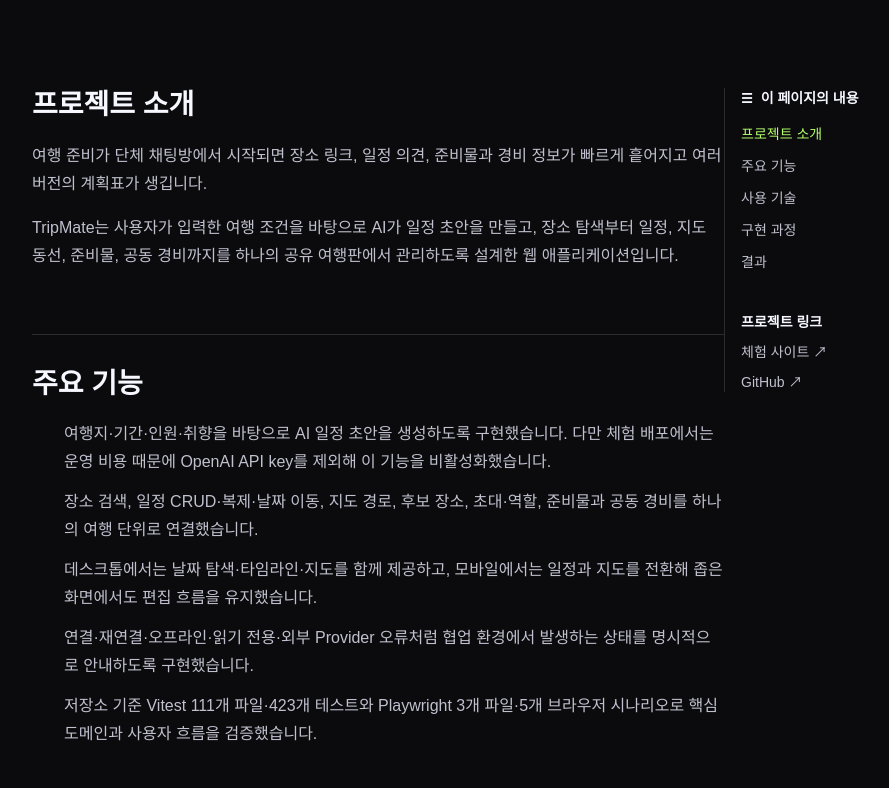
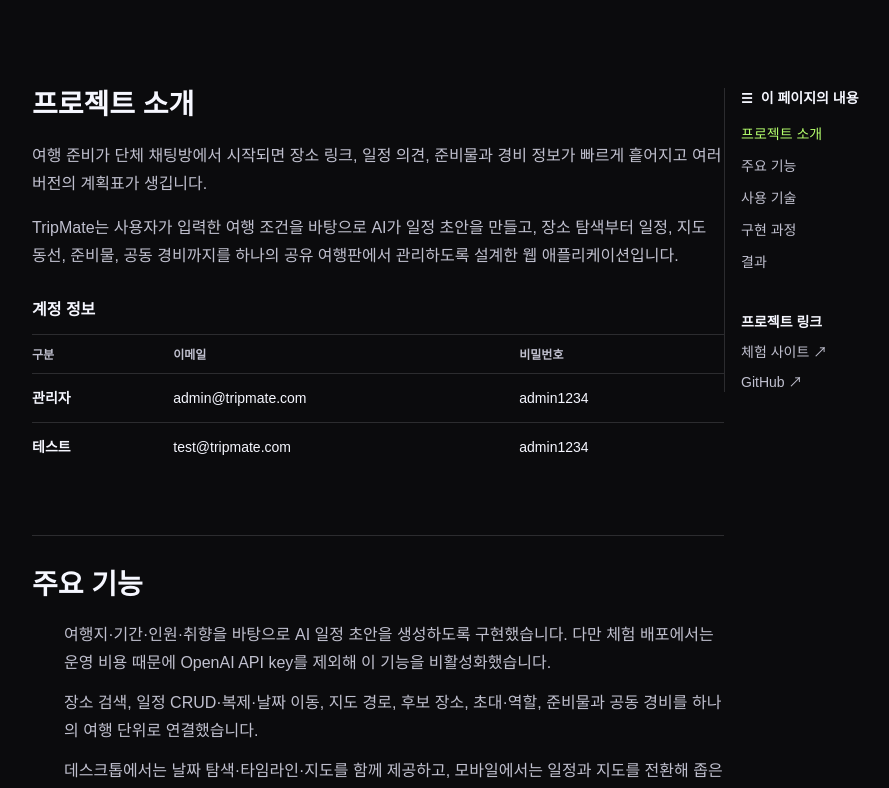
Before and after one commit to ddoniddoni/ddoni-resume, a Next.js app: page /projects/tripmate in a window 1280 px wide. Shown: the part 770-1558 px from the top of the page, without its empty margins (128-1017 px from the left). Built offline with nearby package versions, Linux system fonts and the light colour scheme; a web font is replaced by a local one.

Commit message:
feat(projects): add TripMate demo accounts

```diff
--- a/src/app/projects/[slug]/page.tsx
+++ b/src/app/projects/[slug]/page.tsx
@@ -148,6 +148,30 @@
               {project.background.map((paragraph) => (
                 <p key={paragraph}>{paragraph}</p>
               ))}
+              {project.demoAccounts && project.demoAccounts.length > 0 && (
+                <aside className="project-detail__demo" aria-labelledby="demo-accounts-title">
+                  <h3 id="demo-accounts-title" className="project-detail__demo-title">계정 정보</h3>
+                  <table className="project-detail__demo-table">
+                    <caption className="visually-hidden">TripMate 데모 계정 정보</caption>
+                    <thead>
+                      <tr>
+                        <th scope="col">구분</th>
+                        <th scope="col">이메일</th>
+                        <th scope="col">비밀번호</th>
+                      </tr>
+                    </thead>
+                    <tbody>
+                      {project.demoAccounts.map((account) => (
+                        <tr key={account.email}>
+                          <th scope="row">{account.role}</th>
+                          <td>{account.email}</td>
+                          <td>{account.password}</td>
+                        </tr>
+                      ))}
+                    </tbody>
+                  </table>
+                </aside>
+              )}
             </section>
 
             <section id="features">
--- a/src/content/site.ts
+++ b/src/content/site.ts
@@ -11,6 +11,12 @@
 export type ProjectTechnology = {
   name: string;
   description?: string;
+};
+
+export type ProjectDemoAccount = {
+  role: string;
+  email: string;
+  password: string;
 };
 
 export type Project = {
@@ -28,6 +34,7 @@
   previewImage?: ProjectPreviewImage;
   projectUrl?: string;
   repositoryUrl?: string;
+  demoAccounts?: ProjectDemoAccount[];
   featured?: boolean;
   background: string[];
   process: string[];
@@ -287,6 +294,10 @@
     },
     projectUrl: "https://tripmate-xi-six.vercel.app",
     repositoryUrl: "https://github.com/ddoniddoni/tripmate",
+    demoAccounts: [
+      { role: "관리자", email: "admin@tripmate.com", password: "admin1234" },
+      { role: "테스트", email: "test@tripmate.com", password: "admin1234" },
+    ],
     featured: true,
     background: [
       "여행 준비가 단체 채팅방에서 시작되면 장소 링크, 일정 의견, 준비물과 경비 정보가 빠르게 흩어지고 여러 버전의 계획표가 생깁니다.",
--- a/src/styles/projects/project-detail.scss
+++ b/src/styles/projects/project-detail.scss
@@ -298,6 +298,74 @@
     margin-block-start: 16px;
   }
 
+  .project-detail__demo {
+    margin-block-start: 28px;
+  }
+
+  .project-detail__demo-title {
+    margin: 0;
+    padding-block-end: 12px;
+    font-size: 16px;
+    font-weight: 600;
+    color: var(--paper);
+    line-height: 24px;
+    border-block-end: 1px solid var(--line);
+  }
+
+  .project-detail__demo-table {
+    display: grid;
+    margin-block: 0;
+    margin-inline: 0;
+    inline-size: 100%;
+    border-collapse: collapse;
+  }
+
+  .project-detail__demo-table thead,
+  .project-detail__demo-table tbody {
+    display: grid;
+  }
+
+  .project-detail__demo-table tr {
+    display: grid;
+    grid-template-columns: minmax(44px, 0.6fr) minmax(0, 1.55fr) minmax(0, 0.95fr);
+    gap: 12px;
+    padding-block: 14px;
+    border-block-start: 1px solid var(--line);
+  }
+
+  .project-detail__demo-table thead tr {
+    padding-block: 12px 10px;
+    border-block-start: 0;
+  }
+
+  .project-detail__demo-table th,
+  .project-detail__demo-table td {
+    min-inline-size: 0;
+    text-align: start;
+  }
+
+  .project-detail__demo-table thead th {
+    font-size: 12px;
+    font-weight: 600;
+    color: var(--paper-muted);
+    line-height: 16px;
+  }
+
+  .project-detail__demo-table tbody th {
+    font-size: 14px;
+    font-weight: 600;
+    color: var(--paper);
+    line-height: 20px;
+  }
+
+  .project-detail__demo-table td {
+    font-family: var(--mono-font);
+    font-size: 14px;
+    color: var(--paper);
+    line-height: 20px;
+    overflow-wrap: anywhere;
+  }
+
   .project-detail__list,
   .project-detail__technology-list {
     display: grid;
```
